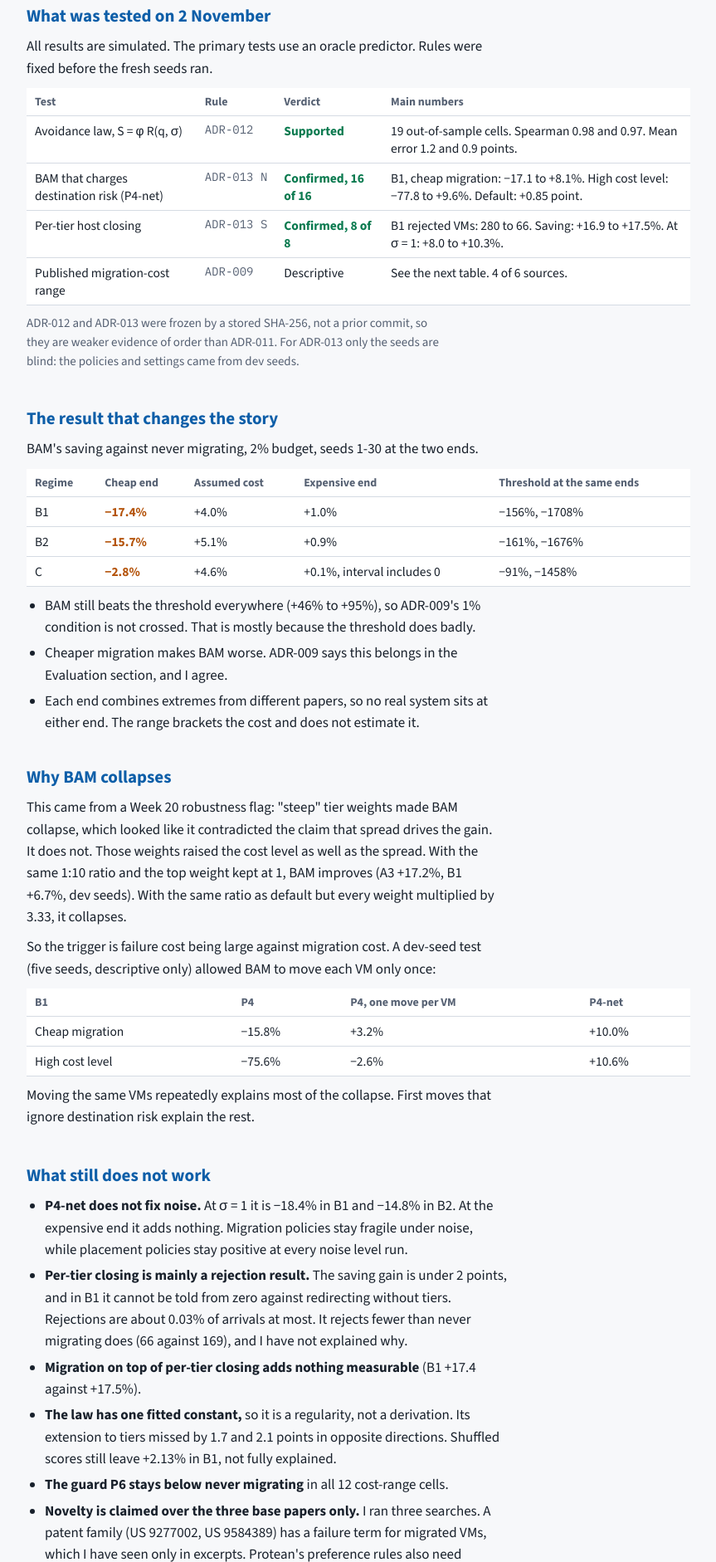
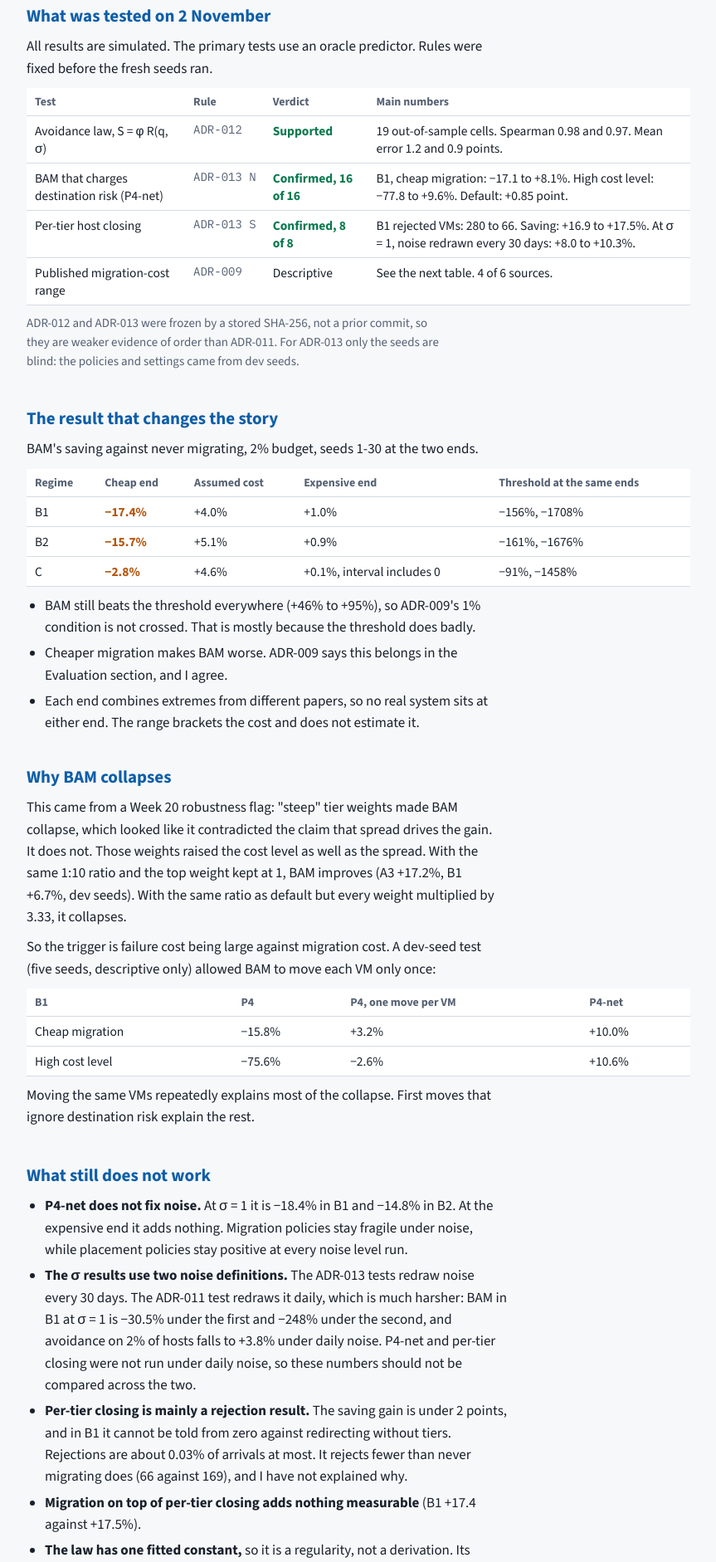
Before and after one commit to Rag2102/ccproject, a plain HTML site: page docs/v2/explained/advisor_brief.html in a window 1280 px wide. Shown: the part 571-2453 px from the top of the page at 83% size, without its empty margins (208-1071 px from the left). Drawn offline with nearby package versions, Linux system fonts and the light colour scheme.

Commit message:
Docs: label the two noise definitions behind the sigma results
ADR-013 redraws noise every 30 days and ADR-011 redraws it daily, which is much
harsher (B1 P4 at sigma = 1: -30.5% against -248%). The advisor brief and
RESULTS_SELECTIVE_NET now say so, and that P4-net and P0+selective were not run
under daily noise.

Co-Authored-By: Claude Opus 5.5 <noreply@anthropic.com>

```diff
--- a/docs/v2/explained/advisor_brief.html
+++ b/docs/v2/explained/advisor_brief.html
@@ -44,7 +44,7 @@ th,td { text-align:left; padding:7px 10px; border-bottom:1px solid var(--line);
 <tr><th>Test</th><th>Rule</th><th>Verdict</th><th>Main numbers</th></tr>
 <tr><td>Avoidance law, S = φ R(q, σ)</td><td class="adr">ADR-012</td><td class="good">Supported</td><td>19 out-of-sample cells. Spearman 0.98 and 0.97. Mean error 1.2 and 0.9 points.</td></tr>
 <tr><td>BAM that charges destination risk (P4-net)</td><td class="adr">ADR-013 N</td><td class="good">Confirmed, 16 of 16</td><td>B1, cheap migration: −17.1 to +8.1%. High cost level: −77.8 to +9.6%. Default: +0.85 point.</td></tr>
-<tr><td>Per-tier host closing</td><td class="adr">ADR-013 S</td><td class="good">Confirmed, 8 of 8</td><td>B1 rejected VMs: 280 to 66. Saving: +16.9 to +17.5%. At σ = 1: +8.0 to +10.3%.</td></tr>
+<tr><td>Per-tier host closing</td><td class="adr">ADR-013 S</td><td class="good">Confirmed, 8 of 8</td><td>B1 rejected VMs: 280 to 66. Saving: +16.9 to +17.5%. At σ = 1, noise redrawn every 30 days: +8.0 to +10.3%.</td></tr>
 <tr><td>Published migration-cost range</td><td class="adr">ADR-009</td><td>Descriptive</td><td>See the next table. 4 of 6 sources.</td></tr>
 </table></div>
 <p class="note">ADR-012 and ADR-013 were frozen by a stored SHA-256, not a prior commit, so they are weaker evidence of order than ADR-011. For ADR-013 only the seeds are blind: the policies and settings came from dev seeds.</p>
@@ -82,6 +82,7 @@ th,td { text-align:left; padding:7px 10px; border-bottom:1px solid var(--line);
 <h2>What still does not work</h2>
 <ul>
 <li><strong>P4-net does not fix noise.</strong> At σ = 1 it is −18.4% in B1 and −14.8% in B2. At the expensive end it adds nothing. Migration policies stay fragile under noise, while placement policies stay positive at every noise level run.</li>
+<li><strong>The σ results use two noise definitions.</strong> The ADR-013 tests redraw noise every 30 days. The ADR-011 test redraws it daily, which is much harsher: BAM in B1 at σ = 1 is −30.5% under the first and −248% under the second, and avoidance on 2% of hosts falls to +3.8% under daily noise. P4-net and per-tier closing were not run under daily noise, so these numbers should not be compared across the two.</li>
 <li><strong>Per-tier closing is mainly a rejection result.</strong> The saving gain is under 2 points, and in B1 it cannot be told from zero against redirecting without tiers. Rejections are about 0.03% of arrivals at most. It rejects fewer than never migrating does (66 against 169), and I have not explained why.</li>
 <li><strong>Migration on top of per-tier closing adds nothing measurable</strong> (B1 +17.4 against +17.5%).</li>
 <li><strong>The law has one fitted constant,</strong> so it is a regularity, not a derivation. Its extension to tiers missed by 1.7 and 2.1 points in opposite directions. Shuffled scores still leave +2.13% in B1, not fully explained.</li>
```
Also changed, not shown: docs/v2/RESULTS_SELECTIVE_NET.md (+1 -0 lines).
